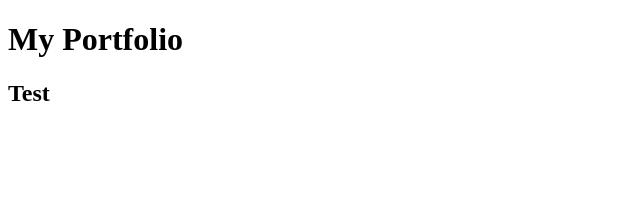
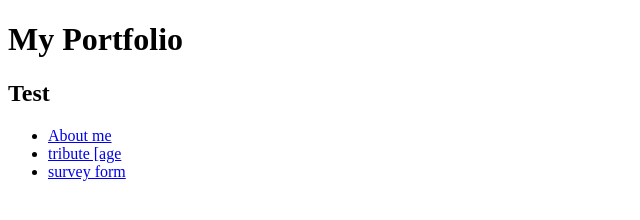
Before and after one commit to marleywilson/portfolio, a plain HTML site: page index.html in a window 1280 px wide. Shown: the whole page, without its empty margins (0-640 px from the left). Drawn offline with Linux system fonts and the light colour scheme.

Commit message:
added a nav bar

```diff
--- a/index.html
+++ b/index.html
@@ -8,5 +8,10 @@
 <body>
     <h1>My Portfolio</h1>
     <h2>Test</h2>
+    <ul>
+        <li><a href="About-me">About me</a></li>
+        <li><a href="tribute-page">tribute [age</a></li>
+        <li><a href="survey-form">survey form</a></li>
+      </ul>
 </body>
 </html>
```
